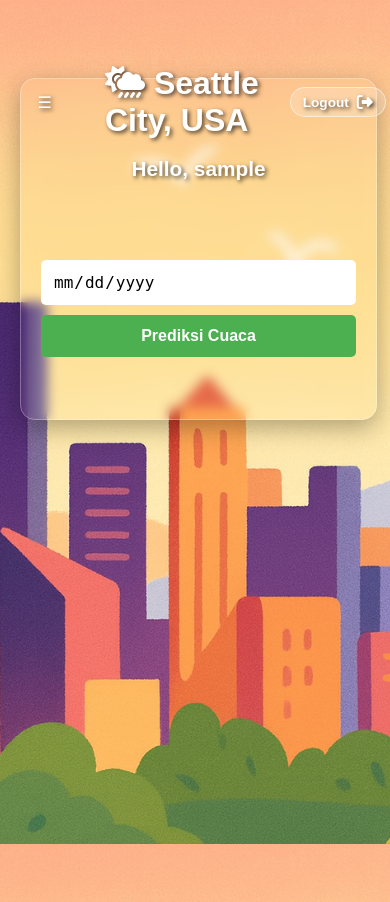
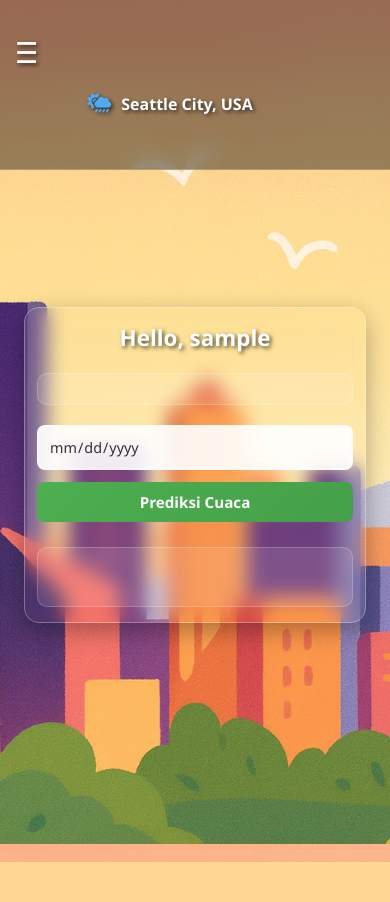
Before and after one commit to dikachafidh/weather-prediction, a Flask app: template templates/index.html in a window 390 px wide. After the commit the page ends 862 px from the top, so only its background shows below. Run offline with Flask 3, Linux system fonts and the light colour scheme; the template is opened without the code that fills it: most values are stand-ins (such as "Sample title", 1, 10 or a date in 2020); parts of the project's set-up code (start-up, migrations or seed data) failed here and were passed over; some libraries are stand-ins or nearby versions.

Commit message:
Update style.css

```diff
--- a/static/css/style.css
+++ b/static/css/style.css
@@ -1,26 +1,149 @@
-/* Style untuk seluruh halaman */
-html, body {
+/* Reset and Base Styles */
+* {
     margin: 0;
     padding: 0;
-    height: 100%; /* Memastikan elemen html dan body mengisi seluruh viewport */
+    box-sizing: border-box;
+    font-family: 'Segoe UI', Tahoma, Geneva, Verdana, sans-serif;
+}
+
+html, body {
+    height: 100%;
+    margin: 0;
+    padding: 0;
     font-family: sans-serif;
     color: white;
     text-shadow: 2px 2px 4px rgba(0, 0, 0, 0.7);
     transition: background-image 0.5s ease-in-out;
 }
 
-/* Memastikan body menutupi seluruh area viewport */
 body {
     min-height: 100vh;
-    background-position: center center; /* Mengatur posisi gambar di tengah */
+    background-position: center center;
     background-repeat: no-repeat;
     background-attachment: fixed;
-    background-size: cover; /* **Memastikan gambar menutupi seluruh area tanpa ruang kosong** */
+    background-size: cover;
+}
+
+/* Theme Backgrounds */
+.default {
+    background-image: url('../images/home.png');
+}
+
+.cerah {
+    background-image: url('../images/sun.jpg');
+}
+
+.hujan {
+    background-image: url('../images/rain.jpg');
+}
+
+.gerimis {
+    background-image: url('../images/drizzle2.png');
+}
+
+.kabut {
+    background-image: url('../images/Fog.jpg');
+}
+
+.salju {
+    background-image: url('../images/Snow.jpg');
+}
+
+/* Navigation */
+#nav-container {
+    position: fixed;
+    top: 0;
+    left: 0;
+    width: 100%;
+    z-index: 1000;
+    background-color: rgba(0, 0, 0, 0.4);
+    backdrop-filter: blur(10px);
+    -webkit-backdrop-filter: blur(10px);
+    border-bottom: 1px solid rgba(255, 255, 255, 0.2);
+}
+
+.nav-flex {
+    display: flex;
+    justify-content: space-between;
+    align-items: center;
+    padding: 15px 20px;
+    max-width: 1200px;
+    margin: 0 auto;
+}
+
+.nav-brand h1 {
+    color: white;
+    font-size: 1.4rem;
+    display: flex;
+    align-items: center;
+    gap: 10px;
+    margin: 0;
+}
+
+.nav-brand i {
+    font-size: 1.8rem;
+    color: #4dabf7;
+}
+
+/* Hamburger Menu (Mobile Only) */
+label[for="humberger"] {
+    display: none;
+    color: white;
+    font-size: 1.8rem;
+    cursor: pointer;
+    margin-right: 15px;
+}
+
+#humberger {
+    display: none;
+}
+
+/* Navigation Links */
+nav ul {
+    display: flex;
+    list-style: none;
+    margin: 0;
+    padding: 0;
+}
+
+.logout-btn {
+    display: flex;
+    align-items: center;
+    gap: 8px;
+    background-color: rgba(255, 255, 255, 0.2);
+    color: white;
+    border: 1px solid rgba(255, 255, 255, 0.5);
+    padding: 10px 20px;
+    border-radius: 25px;
+    text-decoration: none;
+    font-weight: 600;
+    transition: all 0.3s ease;
+}
+
+.logout-btn:hover {
+    background-color: rgba(255, 255, 255, 0.4);
+    border-color: rgba(255, 255, 255, 0.8);
+    transform: translateY(-2px);
+}
+
+.logout-btn i {
+    font-size: 1.2em;
+}
+
+/* Hero Section */
+#hero-container {
+    min-height: 100vh;
+    display: flex;
+    justify-content: center;
+    align-items: center;
+    padding: 100px 20px 40px; /* Padding atas untuk nav */
+    max-width: 1200px;
+    margin: 0 auto;
 }
 
 .text {
-    background: rgba(255, 255, 255, 0);        /* transparan */
-    padding: 25px;
+    background: rgba(255, 255, 255, 0);
+    padding: 30px;
     border-radius: 15px;
     box-shadow: 0 8px 25px rgba(0, 0, 0, 0.3);
     backdrop-filter: blur(10px);
@@ -28,229 +151,201 @@
     border: 1px solid rgba(255, 255, 255, 0.3);
     text-align: center;
     color: #fff;
+    width: 90%;
+    max-width: 600px;
+    margin: 0 auto;
+}
 
-    /* Tambahkan ini */
-    min-height: 300px;  /* tinggi minimal, biar kotak tidak terlalu kecil */
+#greeting {
+    font-size: 2.2rem;
+    margin-bottom: 20px;
+    color: white;
+}
+
+#weather-text {
+    font-size: 1.8rem;
+    margin-bottom: 20px;
+    color: white;
+}
+
+/* Search Container */
+#search-container {
+    margin-top: 25px;
     display: flex;
     flex-direction: column;
-    justify-content: center; /* konten tetap di tengah vertikal */
-    width: 90%;  /* agar lebih proporsional */
-    max-width: 600px; /* lebar maksimal */
-    margin: auto;  /* center horizontal */
-}
-/* Style default (misalnya cerah) */
-.default {
-    background-image: url('../images/home.png');
+    gap: 15px;
 }
 
-/* Style untuk cuaca cerah (Sun) */
-.cerah {
-    background-image: url('../images/sun.jpg');
+input[type="date"] {
+    padding: 14px;
+    border-radius: 8px;
+    border: 2px solid rgba(255, 255, 255, 0.3);
+    background: rgba(255, 255, 255, 0.9);
+    font-size: 1rem;
+    width: 100%;
+    color: #333;
 }
 
-/* Style untuk cuaca hujan (Rain) */
-.hujan {
-    background-image: url('../images/rain.jpg');
+button {
+    padding: 14px 30px;
+    background: linear-gradient(135deg, #4CAF50, #45a049);
+    color: white;
+    border: none;
+    border-radius: 8px;
+    cursor: pointer;
+    font-weight: bold;
+    font-size: 1.1rem;
+    transition: all 0.3s ease;
+    width: 100%;
 }
 
-/* Style untuk cuaca gerimis (Drizzle) */
-.gerimis {
-    background-image: url('../images/drizzle2.png');
+button:hover {
+    background: linear-gradient(135deg, #45a049, #3d8b40);
+    transform: translateY(-2px);
+    box-shadow: 0 5px 15px rgba(0, 0, 0, 0.3);
 }
 
-/* Style untuk cuaca kabut (Fog) */
-.kabut {
-    background-image: url('../images/Fog.jpg');
+/* Prediction Result */
+#prediction-result {
+    margin-top: 25px;
+    padding: 20px;
+    background: rgba(255, 255, 255, 0.1);
+    border-radius: 10px;
+    border: 1px solid rgba(255, 255, 255, 0.2);
+    min-height: 60px;
 }
 
-/* Style untuk cuaca salju (Snow) */
-.salju {
-    background-image: url('../images/Snow.jpg');
+/* Weather Details */
+#weather-details {
+    margin: 20px 0;
+    padding: 15px;
+    background: rgba(255, 255, 255, 0.1);
+    border-radius: 10px;
+    border: 1px solid rgba(255, 255, 255, 0.2);
 }
 
-/* Mengatur tata letak konten di tengah halaman */
-#hero-container {
-    height: 100vh;
-    display: flex;
-    justify-content: center;
-    align-items: center;
-    flex-direction: column;
+/* ======================================
+   RESPONSIVE DESIGN - TABLET (768px ke bawah)
+   ====================================== */
+@media (max-width: 768px) {
+    .nav-brand h1 {
+        font-size: 1.2rem;
+    }
+
+    .nav-brand i {
+        font-size: 1.5rem;
+    }
+
+    #greeting {
+        font-size: 1.8rem;
+    }
+
+    #weather-text {
+        font-size: 1.5rem;
     }
 
     .text {
-   background: rgba(255, 255, 255, 0);        /* transparan */
-  padding: 25px;
-  border-radius: 15px;
-  box-shadow: 0 8px 25px rgba(0, 0, 0, 0.3);   /* bayangan lembut */
-  backdrop-filter: blur(10px);                 /* efek blur kaca */
-  -webkit-backdrop-filter: blur(10px);         /* support untuk Safari */
-  border: 1px solid rgba(255, 255, 255, 0.3);  /* garis tipis semi-transparan */
-  text-align: center;
-  color: #fff;                                 /* teks jadi putih biar kontras */
+        padding: 25px 20px;
+    }
 }
 
-#humberger  {
-    display: none;
+/* ======================================
+   RESPONSIVE DESIGN - MOBILE (600px ke bawah)
+   ====================================== */
+@media (max-width: 600px) {
+    /* Navigation Mobile */
+    label[for="humberger"] {
+        display: block;
+        order: -1;
     }
 
-#search-container {
-    margin-top: 20px;
+    #humberger:checked ~ .nav-brand,
+    #humberger:checked ~ nav {
+        display: block;
     }
 
-input[type="date"] {
-    padding: 10px;
-    border-radius: 5px;
-    border: none;
+    .nav-flex {
+        flex-wrap: wrap;
+        padding: 10px 15px;
     }
 
-button {
-    padding: 10px 20px;
-    background-color: #4CAF50;
-    color: white;
-    border: none;
-    border-radius: 5px;
-    cursor: pointer;
-    font-weight: bold;
+    .nav-brand {
+        width: calc(100% - 50px);
+        order: 2;
     }
 
-/* Perbaikan untuk navigasi di bagian atas */
-#nav-container {
-    position: absolute;
-    top: 0;
-    left: 0;
-    width: 100%;
-    z-index: 1000;
-}
-.nav-flex {
-    display: flex;
-    justify-content: space-between;
-    align-items: center;
-    padding: 10px 20px;
-}
-.nav-brand h2 {
-    margin: 0;
-}
-nav ul {
-    list-style: none;
-    padding: 0;
-    margin: 0;
-}
-nav ul li {
-    display: inline;
+    .nav-brand h1 {
+        font-size: 1.1rem;
+        justify-content: center;
     }
 
-/* Tambahkan ini ke bagian bawah file */
-
-.logout-btn {
-    display: flex;
-    align-items: center;
-    gap: 8px; /* Jarak antara teks dan ikon */
-    background-color: rgba(255, 255, 255, 0.2); /* Latar belakang transparan */
-    color: white;
-    border: 1px solid rgba(255, 255, 255, 0.5); /* Border transparan */
-    padding: 8px 15px;
-    border-radius: 20px;
-    text-decoration: none;
-    font-weight: 600;
-    transition: background-color 0.3s ease, border-color 0.3s ease;
+    nav {
+        display: none;
+        width: 100%;
+        order: 3;
+        margin-top: 10px;
     }
 
-.logout-btn:hover {
-    background-color: rgba(255, 255, 255, 0.4);
-    border-color: rgba(255, 255, 255, 0.8);
-}
-
-.logout-btn i {
-    font-size: 1.2em; /* Ukuran ikon */
-}
-
-/* Pastikan nav-flex menata kontennya dengan baik */
-.nav-flex {
-    display: flex;
-    justify-content: space-between;
-    align-items: center;
-    width: 100%;
-    padding: 10px 20px;
+    #humberger:checked ~ nav {
+        display: block;
     }
 
     nav ul {
-    list-style: none;
-    margin: 0;
-    padding: 0;
+        justify-content: center;
     }
 
-/* =======================
-   RESPONSIVE (Mobile)
-   ======================= */
-@media (max-width: 600px) {
+    .logout-btn {
+        padding: 8px 16px;
+        font-size: 0.9rem;
+        justify-content: center;
+    }
 
-    /* Container utama biar tidak terlalu penuh */
+    /* Hero Section Mobile */
     #hero-container {
-        padding: 20px;
-        height: auto;
-        min-height: 100vh;
+        padding: 80px 15px 30px;
     }
 
     .text {
-        width: 90%;
-        padding: 20px;
-        margin-top: 40px;
-        backdrop-filter: blur(6px);
+        width: 95%;
+        padding: 20px 15px;
+        margin-top: 0;
     }
 
-    /* Judul & teks agar tidak terlalu besar */
-    .text h1,
-    .text h2,
-    .text h3 {
+    #greeting {
+        font-size: 1.6rem;
+        line-height: 1.3;
+    }
+
+    #weather-text {
         font-size: 1.3rem;
         line-height: 1.3;
     }
 
-    /* Nav bar mengecil */
-    .nav-flex {
-        padding: 8px 12px;
+    /* Search Container Mobile */
+    #search-container {
+        margin-top: 20px;
+        gap: 12px;
     }
 
-    .nav-brand h2 {
-        font-size: 1.1rem;
-        text-align: left;
+    input[type="date"] {
+        padding: 12px;
+        font-size: 0.95rem;
     }
 
-    /* Logout button biar tidak melebar */
-    .logout-btn {
-        padding: 6px 12px;
-        font-size: 0.85rem;
-        border-radius: 15px;
-    }
-
-    .logout-btn i {
+    button {
+        padding: 12px;
         font-size: 1rem;
     }
 
-    /* Input date & tombol prediksi jadi full width */
-    #search-container input[type="date"],
-    #search-container button {
-        width: 100%;
-        padding: 12px;
-        font-size: 1rem;
-        margin-top: 10px;
-    }
-
-    /* Biar body background tidak zoom terlalu besar */
-    body {
-        background-size: cover;
-        background-position: center top;
-    }
-    /* Fix input tanggal agar tidak melebar keluar */
+    /* Fix input tanggal untuk mobile */
     #search-container input[type="date"] {
         width: 100%;
         max-width: 100%;
-        box-sizing: border-box;   /* memastikan padding tidak bikin overflow */
+        box-sizing: border-box;
         -webkit-appearance: none;
         appearance: none;
     }
 
-    /* Hilangkan icon bawaan date picker agar tidak mendorong layout */
     #search-container input[type="date"]::-webkit-calendar-picker-indicator {
         position: absolute;
         right: 12px;
@@ -259,17 +354,74 @@
         margin: 0;
         cursor: pointer;
     }
-
-    /* Biar wrapper-nya tidak overflow */
-    #search-container {
-        width: 100%;
-        max-width: 100%;
 }
 
-    /* Card container */
+/* ======================================
+   RESPONSIVE DESIGN - SMALL MOBILE (400px ke bawah)
+   ====================================== */
+@media (max-width: 400px) {
+    .nav-brand h1 {
+        font-size: 1rem;
+    }
+
+    .nav-brand i {
+        font-size: 1.2rem;
+    }
+
+    #greeting {
+        font-size: 1.4rem;
+    }
+
+    #weather-text {
+        font-size: 1.1rem;
+    }
+
     .text {
-        width: 90%;
-        max-width: 90%;
-        overflow: hidden; /* cegah bocor layout */
+        padding: 15px 12px;
+    }
+
+    input[type="date"] {
+        padding: 10px;
+        font-size: 0.9rem;
+    }
+
+    button {
+        padding: 10px;
+        font-size: 0.95rem;
+    }
+
+    .logout-btn {
+        padding: 7px 14px;
+        font-size: 0.85rem;
     }
 }
+
+/* ======================================
+   RESPONSIVE DESIGN - LANDSCAPE MODE
+   ====================================== */
+@media (max-height: 500px) and (orientation: landscape) {
+    #hero-container {
+        padding-top: 70px;
+        min-height: auto;
+    }
+
+    .text {
+        margin: 20px auto;
+        padding: 15px;
+    }
+
+    #greeting {
+        font-size: 1.4rem;
+        margin-bottom: 10px;
+    }
+
+    #weather-text {
+        font-size: 1.2rem;
+        margin-bottom: 10px;
+    }
+
+    #search-container {
+        margin-top: 15px;
+        gap: 10px;
+    }
+}
```
Lines whose indentation alone changed are shown as unchanged.
